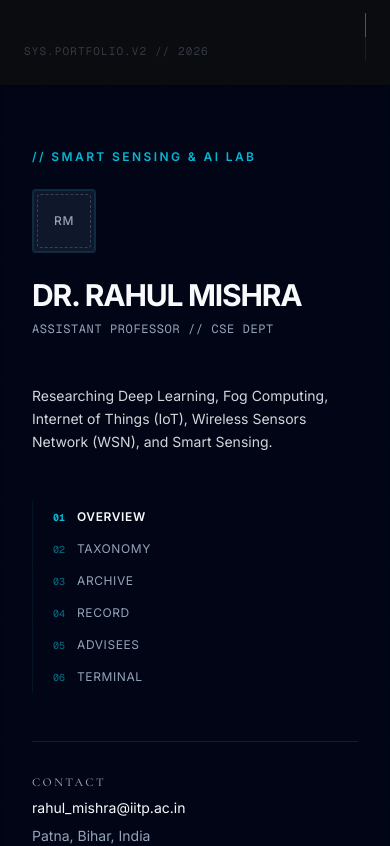
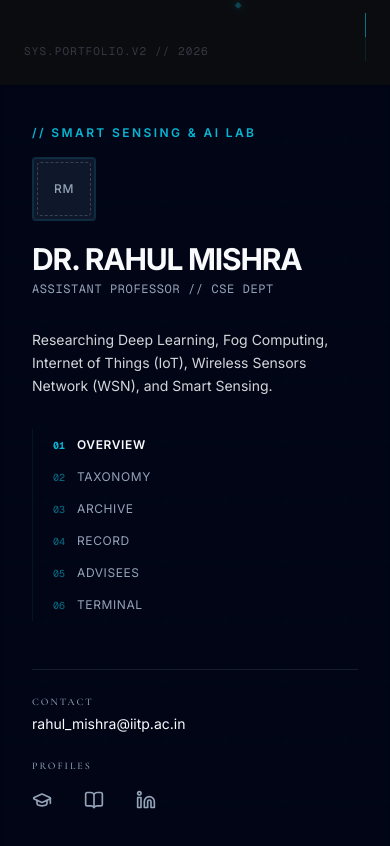
Before and after one commit to Man1ac-1773/deploy-iitp, a Next.js app: page / in a window 390 px wide. Shown: the part 759-1605 px from the top of the page. Built offline with nearby package versions, Linux system fonts and the light colour scheme.

Commit message:
fixed scrolling bug

```diff
--- a/src/components/layout/profile-panel-shell.tsx
+++ b/src/components/layout/profile-panel-shell.tsx
@@ -13,7 +13,7 @@ export function ProfilePanelShell({
   return (
     <div
       className={cn(
-        "flex h-full flex-col justify-between gap-12 px-8 py-16 sm:px-12 sm:py-24 lg:max-h-dvh lg:overflow-y-auto lg:px-14 lg:py-24",
+        "flex h-full flex-col justify-between gap-8 px-8 py-10 sm:px-12 sm:py-12 lg:max-h-dvh lg:overflow-y-auto lg:px-14 lg:py-12",
         className,
       )}
     >
--- a/src/components/sections/profile-panel/profile-panel.tsx
+++ b/src/components/sections/profile-panel/profile-panel.tsx
@@ -29,14 +29,14 @@ export function ProfilePanel() {
 
   return (
     <ProfilePanelShell>
-      <div className="flex flex-col gap-12">
+      <div className="flex flex-col gap-8">
         <div
           data-transition-id="professor-identity"
-          className="flex flex-col gap-6"
+          className="flex flex-col gap-4"
         >
           <SectionLabel className="text-accent font-semibold">// {lab}</SectionLabel>
 
-          <div className="flex flex-col gap-5 sm:gap-6">
+          <div className="flex flex-col gap-4">
             <ProfilePhotoSlot
               src={professor.profileImage}
               alt={`Portrait of ${professor.fullName}`}
@@ -44,10 +44,10 @@ export function ProfilePanel() {
               className="border border-border/80 p-1 bg-surface"
             />
 
-            <div className="flex min-w-0 flex-col gap-2 pt-1">
+            <div className="flex min-w-0 flex-col gap-1 pt-1">
               <p
                 data-transition-source="professor-name"
-                className="text-balance text-3xl font-bold tracking-[-0.04em] text-foreground uppercase sm:text-4xl lg:text-3xl xl:text-4xl"
+                className="text-balance text-3xl font-bold tracking-[-0.04em] text-foreground uppercase lg:text-3xl"
               >
                 {professor.fullName}
               </p>
@@ -58,36 +58,35 @@ export function ProfilePanel() {
           </div>
         </div>
 
-        <p className="max-w-md text-sm leading-relaxed text-foreground/85 sm:text-base font-normal">
+        <p className="max-w-sm text-sm leading-relaxed text-foreground/85 font-normal">
           {professor.bio}
         </p>
 
         <SectionNav />
       </div>
 
-      <div className="flex flex-col gap-6 border-t border-muted-foreground/15 pt-8">
-        <div className="flex flex-col gap-2">
-          <h3 className="text-xs font-medium tracking-[0.2em] text-muted-foreground uppercase">Contact</h3>
+      <div className="flex flex-col gap-4 border-t border-muted-foreground/15 pt-6 mt-4">
+        <div className="flex flex-col gap-1">
+          <h3 className="text-[10px] font-medium tracking-[0.2em] text-muted-foreground uppercase">Contact</h3>
           <a
             href={`mailto:${professor.email}`}
             className="text-sm text-foreground hover:text-accent transition-colors"
           >
             {professor.email}
           </a>
-          <p className="text-sm text-muted-foreground">{professor.location}</p>
         </div>
 
-        <div className="flex flex-col gap-3">
-          <h3 className="text-xs font-medium tracking-[0.2em] text-muted-foreground uppercase">Profiles</h3>
-          <div className="flex flex-col gap-2">
-            <a href="https://scholar.google.com/citations?user=Iv8gjG8AAAAJ&hl=en&oi=sra" target="_blank" rel="noreferrer" className="text-sm text-foreground hover:text-accent transition-colors flex items-center gap-3">
-              <GraduationCap className="w-4 h-4 text-accent/70" /> Google Scholar
+        <div className="flex flex-col gap-2 pt-2">
+          <h3 className="text-[10px] font-medium tracking-[0.2em] text-muted-foreground uppercase">Profiles</h3>
+          <div className="flex items-center gap-4">
+            <a href="https://scholar.google.com/citations?user=Iv8gjG8AAAAJ&hl=en&oi=sra" target="_blank" rel="noreferrer" aria-label="Google Scholar" className="p-2 -ml-2 text-muted-foreground hover:text-accent hover:bg-accent/10 rounded-sm transition-all">
+              <GraduationCap className="w-5 h-5" />
             </a>
-            <a href="https://www.researchgate.net/profile/Rahul-Mishra-22" target="_blank" rel="noreferrer" className="text-sm text-foreground hover:text-accent transition-colors flex items-center gap-3">
-              <BookOpen className="w-4 h-4 text-accent/70" /> ResearchGate
+            <a href="https://www.researchgate.net/profile/Rahul-Mishra-22" target="_blank" rel="noreferrer" aria-label="ResearchGate" className="p-2 text-muted-foreground hover:text-accent hover:bg-accent/10 rounded-sm transition-all">
+              <BookOpen className="w-5 h-5" />
             </a>
-            <a href="https://www.linkedin.com/in/rahul-mishra-052205146/" target="_blank" rel="noreferrer" className="text-sm text-foreground hover:text-accent transition-colors flex items-center gap-3">
-              <LinkedinIcon className="w-4 h-4 text-accent/70" /> LinkedIn
+            <a href="https://www.linkedin.com/in/rahul-mishra-052205146/" target="_blank" rel="noreferrer" aria-label="LinkedIn" className="p-2 text-muted-foreground hover:text-accent hover:bg-accent/10 rounded-sm transition-all">
+              <LinkedinIcon className="w-5 h-5" />
             </a>
           </div>
         </div>
```
